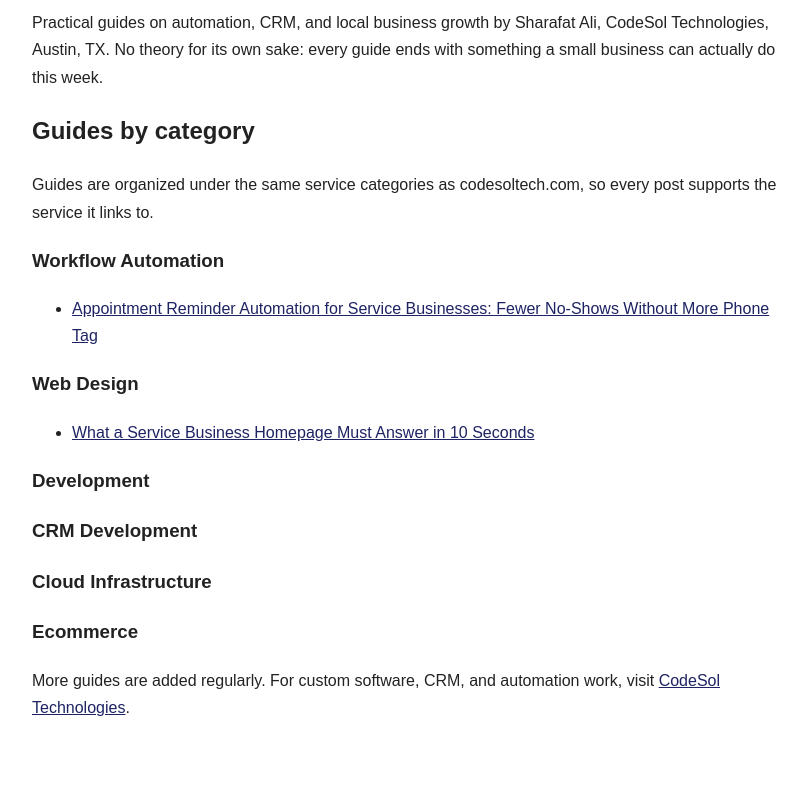
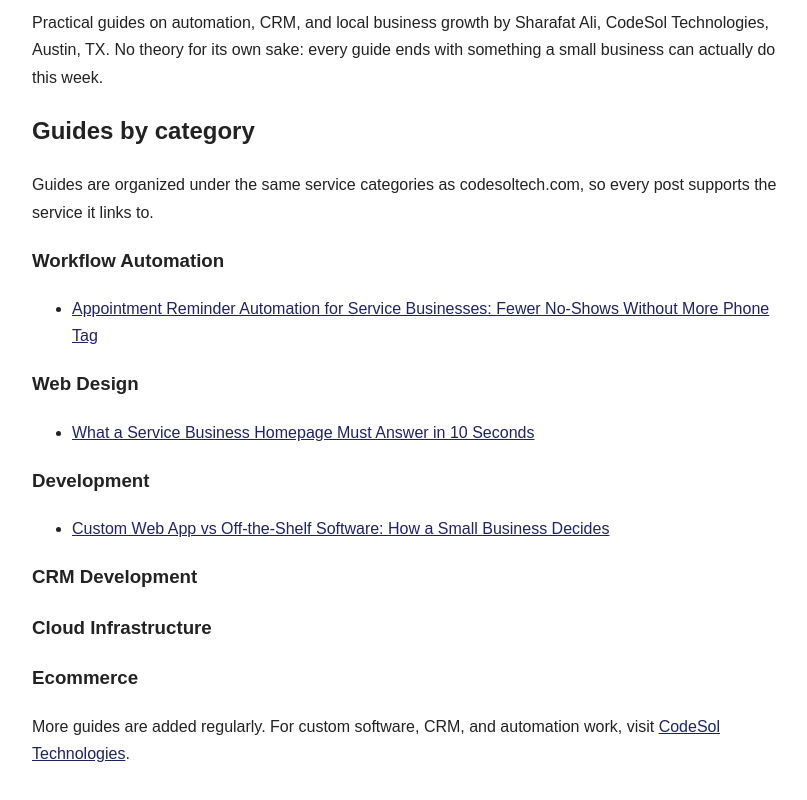
Before and after one commit to Codesoltech/Codesoltech.github.io, a plain HTML site: page index.html in a window 1280 px wide. Shown: the part 112-912 px from the top of the page, without its empty margins (228-1035 px from the left). Before the commit the page ends 873 px from the top, so only its background shows below. Drawn offline with Linux system fonts and the light colour scheme.

Commit message:
Add Custom Web App vs Off-the-Shelf Software link to Development section in index.html

```diff
--- a/index.html
+++ b/index.html
@@ -24,6 +24,9 @@ a{color:#1E2363}
 <li><a href="what-service-business-homepage-must-answer-10-seconds.html">What a Service Business Homepage Must Answer in 10 Seconds</a></li>
 </ul>
 <h3>Development</h3>
+<ul>
+<li><a href="custom-web-app-vs-off-the-shelf-software.html">Custom Web App vs Off-the-Shelf Software: How a Small Business Decides</a></li>
+</ul>
 <h3>CRM Development</h3>
 <h3>Cloud Infrastructure</h3>
 <h3>Ecommerce</h3>
```
